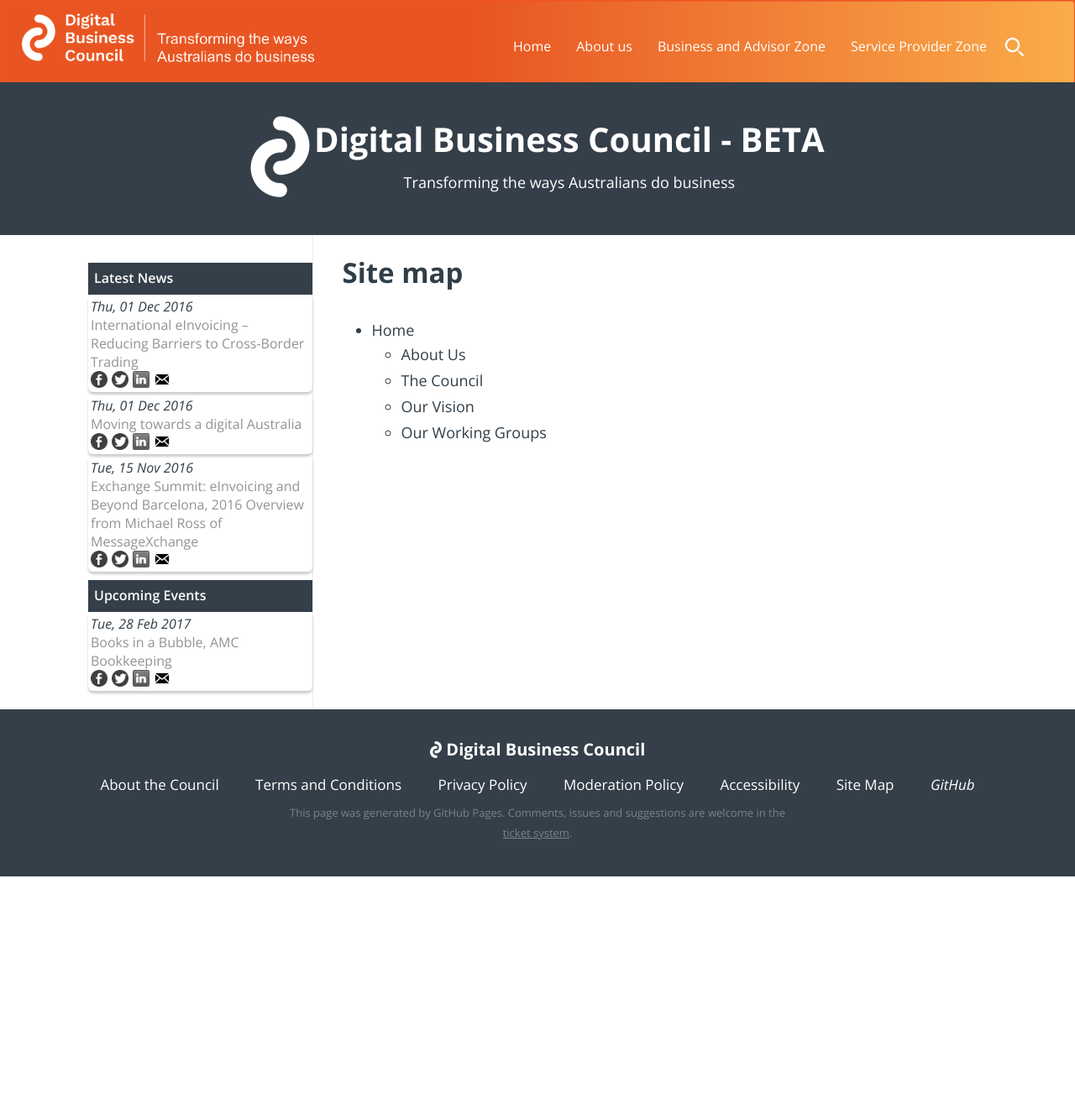
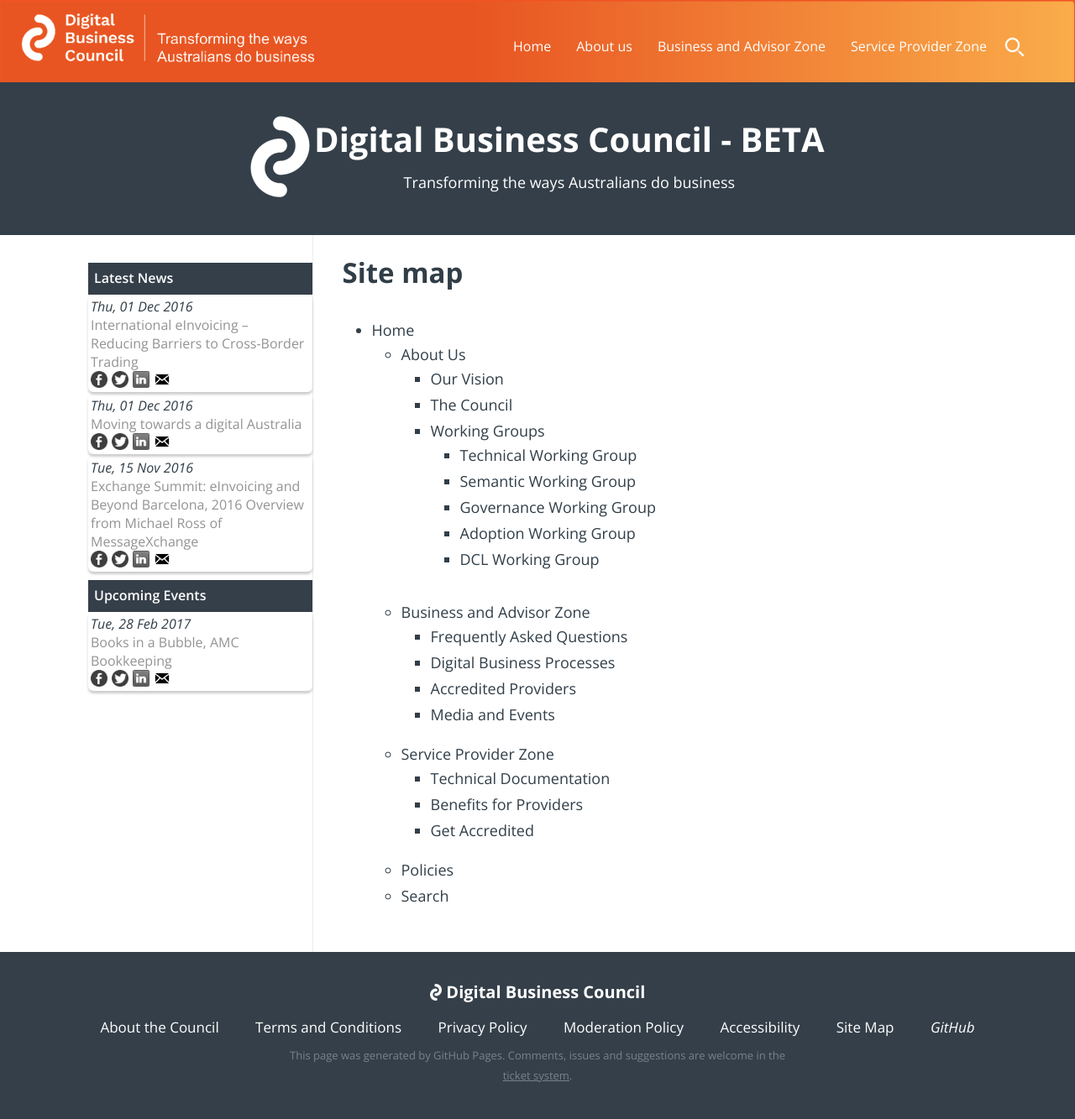
Before and after one commit to Digital-Business-Council/Digital-Business-Council.github.io, a Jekyll site: the page built from pages/policies/sitemap.md, in a window 1280 px wide. Shown: the whole page at 84% size. Built offline with Jekyll 4.4.1, drawn with Linux system fonts in a browser that asks for light colours; before the commit the page ends 1044 px from its top, so only the background shows below that.

Commit message:
Update sitemap.md

```diff
--- a/pages/policies/sitemap.md
+++ b/pages/policies/sitemap.md
@@ -8,6 +8,22 @@
 
 + Home
   + About Us
-  + The Council
-  + Our Vision
-  + Our Working Groups
+    + Our Vision
+    + The Council
+    + Working Groups
+      + Technical Working Group
+      + Semantic Working Group
+      + Governance Working Group
+      + Adoption Working Group
+      + DCL Working Group
+  + Business and Advisor Zone
+    + Frequently Asked Questions
+    + Digital Business Processes
+    + Accredited Providers
+    + Media and Events
+  + Service Provider Zone
+    + Technical Documentation
+    + Benefits for Providers
+    + Get Accredited
+  + Policies
+  + Search
```
